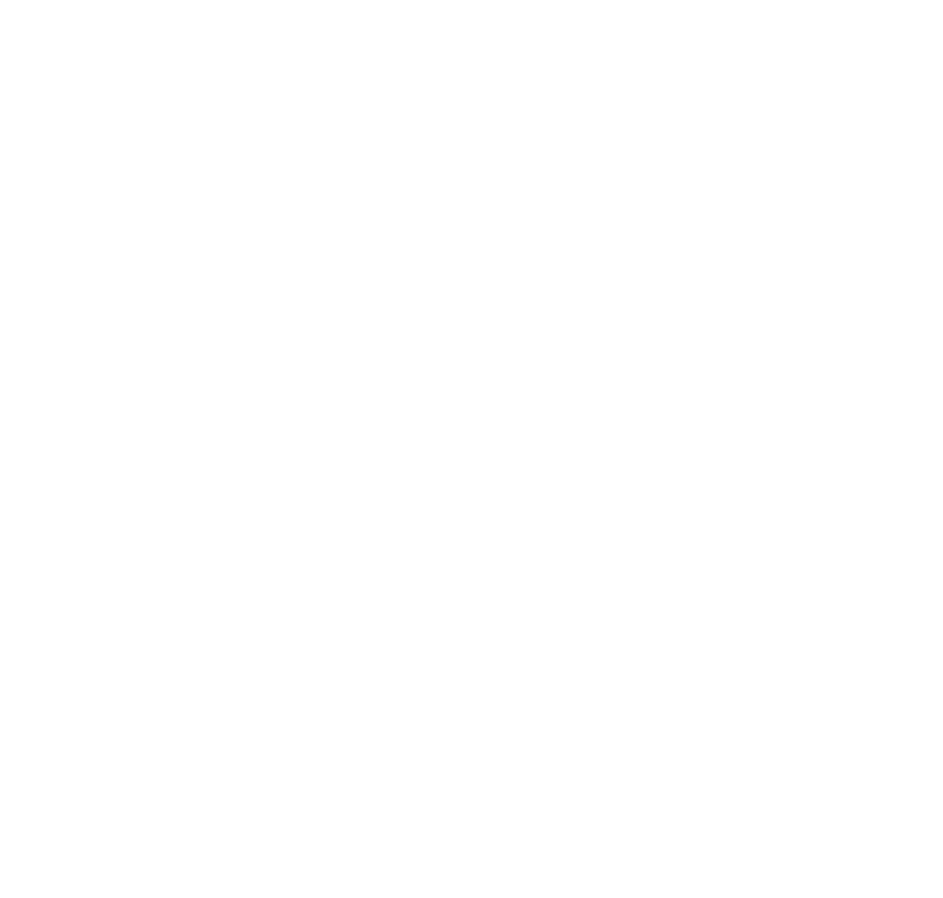
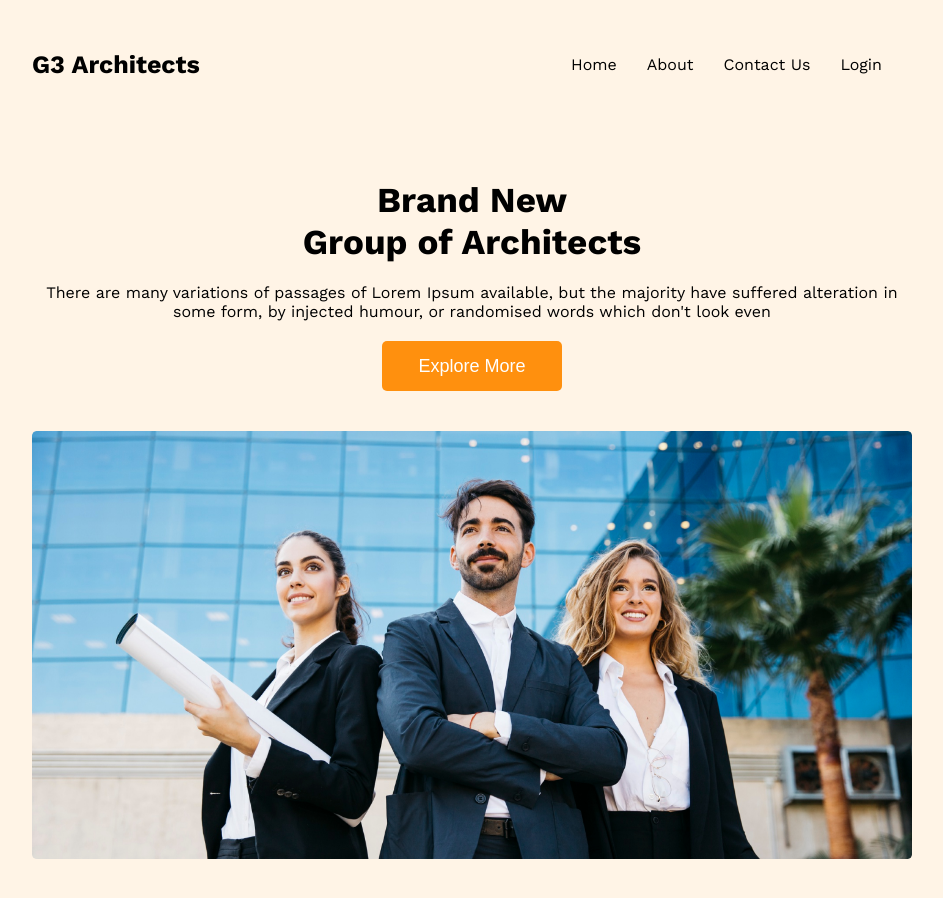
Before and after one commit to HelloAyan/Architecture-Website-Template, a plain HTML site: page index.html in a window 1280 px wide. Shown: the whole page, without its empty margins (168-1111 px from the left). Before the commit the page ends 800 px from the top, so only its background shows below. Drawn offline with nearby package versions, Linux system fonts and the light colour scheme.

Commit message:
navbar & Header Banner design completed

```diff
--- /dev/null
+++ b/CSS/Styles.css
@@ -0,0 +1,82 @@
+@import url('https://fonts.googleapis.com/css2?family=Open+Sans&family=Work+Sans:wght@300;400;600;700&display=swap');
+
+*{
+    margin: 0;
+    padding: 0;
+    box-sizing: border-box;
+}
+
+:root{
+    --background-color: rgb(255 144 14/10%);
+    --orange-color: #FF900E;
+}
+
+body{
+    font-family: 'Work Sans', sans-serif;
+}
+h1{
+    font-size: 35px;
+    font-weight: bold;
+}
+
+h2{
+    font-size: 25px;
+    font-weight: bold;
+}
+
+/* Header Part Start */
+
+.headerContainer{
+    width: 100%;
+    padding: 50px 200px 45px 200px;
+    background-color: var(--background-color);
+}
+
+.logoMenuContainer{
+    display: flex;
+    justify-content: space-between;
+    align-items: center;
+}
+
+
+.menuSection{
+    display: flex;
+    justify-content: space-around;
+    align-items: center;
+}
+
+.menuList{
+    margin-right: 30px;
+}
+
+.menuList a{
+    text-decoration: none;
+    color: black;
+}
+
+
+/* Header Banner Start */
+.bannerContent{
+    text-align: center;
+    margin-top: 100px;
+}
+
+.bannerContent p{
+    margin: 20px auto;
+}
+
+.primary{
+    width: 180px;
+    height: 50px;
+    border: none;
+    font-size: 18px;
+    color: white;
+    cursor: pointer;
+    border-radius: 5px;
+    background-color: var(--orange-color);
+}
+
+.bannerImage img{
+    width: 100%;
+    margin-top: 40px;
+}
--- a/index.html
+++ b/index.html
@@ -5,8 +5,41 @@
     <meta http-equiv="X-UA-Compatible" content="IE=edge">
     <meta name="viewport" content="width=device-width, initial-scale=1.0">
     <title>Document</title>
+    <link rel="stylesheet" href="./CSS/Styles.css">
 </head>
 <body>
+    <header class="headerContainer">
+        <nav>
+            <div class="logoMenuContainer">
+                <div class="logoSection"><h2>G3 Architects</h2> </div>
+                <div class="menuSection">
+                    <div class="menuList"><a href="#">Home</a></div>
+                    <div class="menuList"><a href="#">About</a> </div>
+                    <div class="menuList"><a href="#">Contact Us</a> </div>
+                    <div class="menuList"><a href="#">Login</a> </div>
+                </div>
+            </div>
+        </nav>
 
+        <!-- Header Banner Start -->
+        <div class="bannerContainer">
+            <div class="bannerContent">
+                <h1>Brand New <br> Group of Architects</h1>
+                <p>There are many variations of passages of Lorem Ipsum available, but the majority have suffered alteration in <br>some form, by injected humour, or randomised words which don't look even</p>
+                <button class="primary">Explore More</button>
+            </div>
+            <div class="bannerImage"><img src="./images/banner.png" alt="Banner Image"></div>
+        </div>
+        <!-- Header Banner End -->
+
+    </header>
+
+    <main>
+
+    </main>
+
+    <footer>
+
+    </footer>
 </body>
 </html>
```
